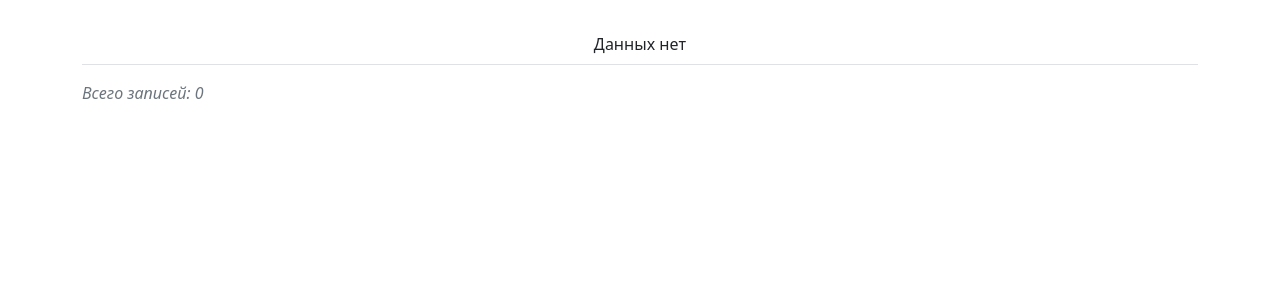
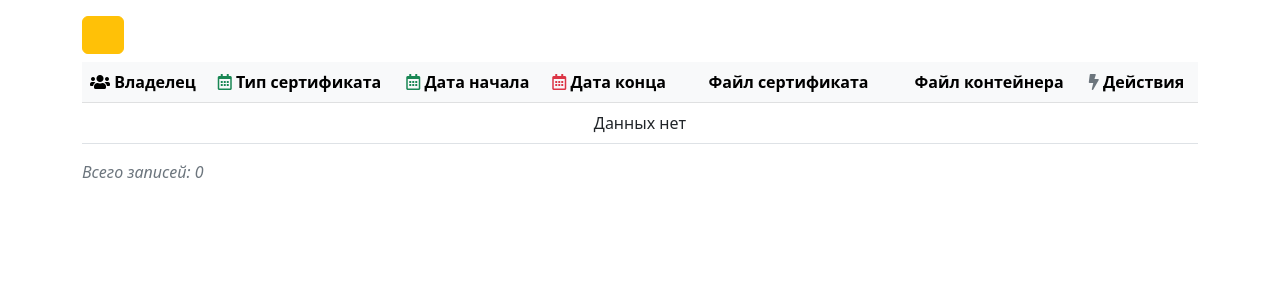
Before and after one commit to kve1989/NumberOKB, a Flask app: page /sign in a window 1280 px wide. Shown: the top 300 px of the page. Run offline with Flask 3, Linux system fonts and the light colour scheme; some libraries are stand-ins or nearby versions.

Commit message:
fix index page signs

```diff
--- a/app/templates/signs/index.html
+++ b/app/templates/signs/index.html
@@ -24,21 +24,32 @@
             {% endif %}
         {% endwith %}
 
+        <div class="row">
+            <div class="col">
+                <a class="btn btn-warning" aria-current="page" href="{{ url_for('page_sign_create') }}"
+                data-bs-toggle="tooltip" data-bs-placement="top" title="Добавить новую запись">
+                <i class="far fa-plus"></i>
+                </a>
+            </div>
+        </div>
         <table class="table table-hover mt-2">
-            <!-- <thead>
-            <tr class="table-light">
-                <th class="col align-middle"><i class="far fa-calendar-alt me-1"></i> Владелец</th>
-                <th class="col align-middle"><i class="fas fa-check me-1 text-success"></i> Дата начала</th>
-                <th class="col align-middle"><i class="fas fa-paper-plane me-1 text-primary"></i> Дата конца</th>
-                <th class="col align-middle"><i class="fas fa-exclamation-circle me-1 text-danger"></i> Ошибки</th>
-                <th class="col align-middle"><i class="fas fa-bolt me-1 text-secondary"></i> Действия</th>
-                <th class="col d-flex justify-content-end">
-                    <a class="btn btn-warning" aria-current="page" href="{{ url_for('page_sign_create') }}"
-                        data-bs-toggle="tooltip" data-bs-placement="top" title="Добавить новую запись">
-                        <i class="far fa-plus"></i>
-                    </a></th>
-            </tr>
-            </thead> -->
+            <thead>
+                <tr class="table-light">
+                    <th class="col align-middle"><i class="fas fa-users"></i> Владелец</th>
+                    <th class="col align-middle"><i class="far fa-calendar-alt text-success"></i> Тип сертификата</th>
+                    <th class="col align-middle"><i class="far fa-calendar-alt text-success"></i> Дата начала</th>
+                    <th class="col align-middle"><i class="far fa-calendar-alt text-danger"></i> Дата конца</th>
+                    <th class="col align-middle"><i class="far fa-certificate"></i> Файл сертификата</th>
+                    <th class="col align-middle"><i class="far fa-archive text-danger"></i> Файл контейнера</th>
+                    <th class="col align-middle"><i class="fas fa-bolt text-secondary"></i> Действия</th>
+                    <!-- <th class="col d-flex justify-content-end">
+                        <a class="btn btn-warning" aria-current="page" href="{{ url_for('page_sign_create') }}"
+                            data-bs-toggle="tooltip" data-bs-placement="top" title="Добавить новую запись">
+                            <i class="far fa-plus"></i>
+                        </a>
+                    </th> -->
+                </tr>
+            </thead>
             <tbody>
             {% if records %}
                 {% for record in records %}
@@ -47,19 +58,21 @@
                         <td>{{ record.type }}</td>
                         <td>{{ moment(record.dateStart).format('DD-MM-YYYY') }}</td>
                         <td>{{ moment(record.dateEnd).format('DD-MM-YYYY') }}</td>
-                        <td>{{ record.certificateFile }}</td>
-                        <td>{{ record.containerFile }}</td>
+                        <td>{{ record.fileCertificate }}</td>
+                        <td>{{ record.fileContainer }}</td>
                         <td colspan="2">
                             <a class="link text-primary" href="{{ url_for('page_sign_edit', id=record.id) }}">
-                            <i class="fas fa-pencil-alt me-1"></i>Изменить</a>
+                                <i class="fas fa-pencil-alt me-1"></i>Изменить
+                            </a>
                             <a class="link text-danger" href="{{ url_for('sign_delete', id=record.id) }}">
-                                <i class="fas fa-trash-alt me-1"></i>Удалить</a>
+                                <i class="fas fa-trash-alt me-1"></i>Удалить
+                            </a>
                         </td>
                     </tr>
                 {% endfor %}
             {% else %}
                 <tr>
-                    <td colspan="6" class="text-center">Данных нет</td>
+                    <td colspan="7" class="text-center">Данных нет</td>
                 </tr>
             {% endif %}
 
```
